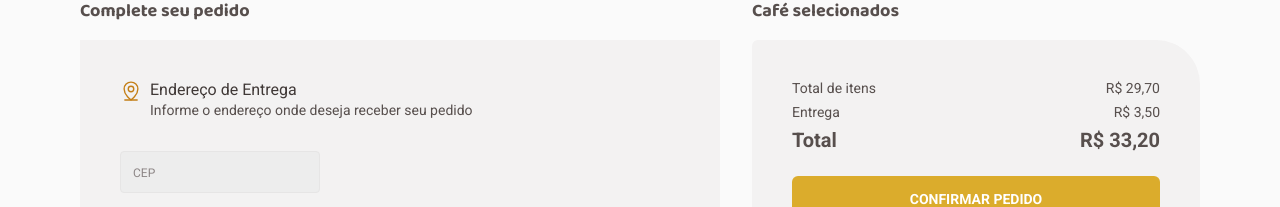
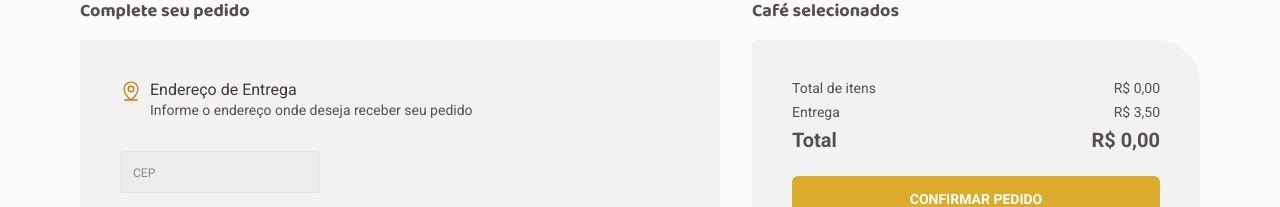
Before and after one commit to steniomoreira/cofee-delivery, a React (Vite) app: page /checkout in a window 1280 px wide. Shown: the part 147-354 px from the top of the page. Built offline with nearby package versions, Linux system fonts and the light colour scheme.

Commit message:
feat: added totalizer hook

```diff
--- a/src/components/totalizers/Totalizers.tsx
+++ b/src/components/totalizers/Totalizers.tsx
@@ -1,19 +1,23 @@
 import { TotalizersContainer, Item } from './styles'
+import { priceFormatter } from '../../utils/formatter'
+import { useTotalizers } from '../../hooks/useTotalizers'
 
 export function Totalizers() {
+  const totalizer = useTotalizers()
+
   return (
     <TotalizersContainer>
       <Item>
         <span>Total de itens</span>
-        <span>R$ 29,70</span>
+        <span>{priceFormatter.format(totalizer.totalCoffees)}</span>
       </Item>
       <Item>
         <span>Entrega</span>
-        <span>R$ 3,50</span>
+        <span>{priceFormatter.format(totalizer.delivery)}</span>
       </Item>
       <Item>
         <span>Total</span>
-        <span>R$ 33,20</span>
+        <span>{priceFormatter.format(totalizer.total)}</span>
       </Item>
     </TotalizersContainer>
   )
--- a/src/context/cartContext.tsx
+++ b/src/context/cartContext.tsx
@@ -36,8 +36,6 @@ export function CartProvider({ children }: CartProviderProps) {
     }
   }, [])
 
-  console.log(coffeeCart)
-
   const updateCoffeeCart = useCallback((coffee: CoffeeCart) => {
     setCoffeeCart((stateCart) =>
       stateCart.map((cart) => (cart.order === coffee.order ? coffee : cart)),
--- /dev/null
+++ b/src/hooks/useTotalizers.ts
@@ -0,0 +1,24 @@
+import { useMemo } from 'react'
+import { useCoffeeCartContext } from './useCoffeeCart'
+
+export function useTotalizers() {
+  const { coffeeCart } = useCoffeeCartContext()
+
+  const totalizer = useMemo(() => {
+    return coffeeCart.reduce(
+      (acc, coffee) => {
+        acc.totalCoffees += coffee.totalPrice
+        acc.total = acc.totalCoffees
+
+        return { ...acc, total: acc.total + acc.delivery }
+      },
+      {
+        totalCoffees: 0,
+        delivery: 3.5,
+        total: 0,
+      },
+    )
+  }, [coffeeCart])
+
+  return totalizer
+}
--- a/src/pages/checkout/components/coffeeSelected/CoffeeSelected.tsx
+++ b/src/pages/checkout/components/coffeeSelected/CoffeeSelected.tsx
@@ -18,12 +18,20 @@ export function CoffeeSelected() {
   const { coffeeCart, updateCoffeeCart } = useCoffeeCartContext()
 
   function handleIncrement(coffee: CoffeeCart) {
-    updateCoffeeCart({ ...coffee, counter: coffee.counter + 1 })
+    updateCoffeeCart({
+      ...coffee,
+      counter: coffee.counter + 1,
+      totalPrice: (coffee.counter + 1) * coffee.price,
+    })
   }
 
   function handleDecrement(coffee: CoffeeCart) {
     if (coffee.counter === 1) return
-    updateCoffeeCart({ ...coffee, counter: coffee.counter - 1 })
+    updateCoffeeCart({
+      ...coffee,
+      counter: coffee.counter - 1,
+      totalPrice: (coffee.counter - 1) * coffee.price,
+    })
   }
 
   function calculatedTotalPrice(coffee: CoffeeCart) {
```
